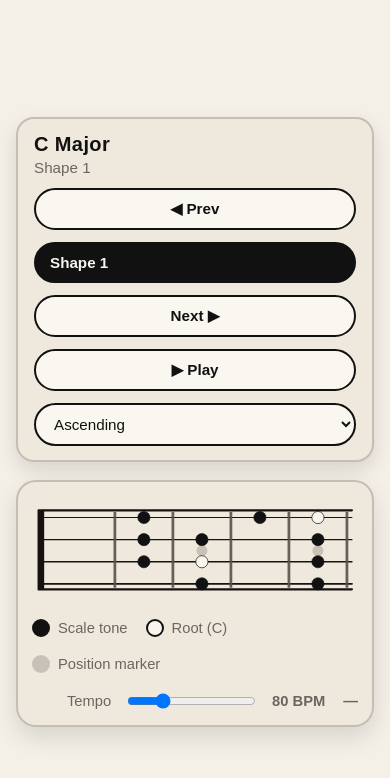
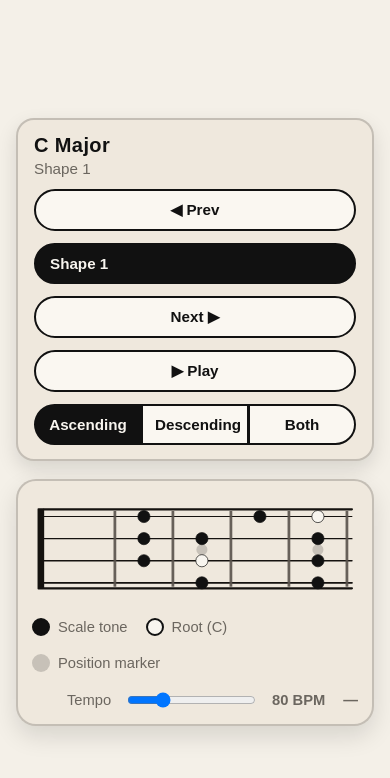
Before and after one commit to swinton/bass-cadet, a website with bundled scripts: page index.html in a window 390 px wide. Built offline with nearby package versions, Linux system fonts and the light colour scheme.

Commit message:
Add ascending+descending "Both" mode with toggle button UI
Replaces the pattern <select> with a three-button segmented control
(Ascending / Descending / Both). "Both" plays the scale up then back
down as a single 21-note sequence — ascending joined to descending at
the shared pivot note (top root C), so the pivot is played once.

- lesson-player.js: setPlaybackPattern accepts "both" via whitelist;
  getCurrentSequence computes the combined sequence dynamically
  (ascending + descending.slice(1)) so no lesson JSON changes needed
- index.html: <select> replaced with .pattern-toggle button group
- css/styles.css: segmented pill-button styles; responsive rules for
  narrow viewports
- app.js: rewired to use delegated click listener and aria-pressed
  state; activeNoteLabel now calls player.getCurrentSequence() so
  "both" mode correctly tracks the active note

Co-Authored-By: Claude Sonnet 4.6 <noreply@anthropic.com>

```diff
--- a/css/styles.css
+++ b/css/styles.css
@@ -204,9 +204,31 @@ svg {
   }
 }
 
+.pattern-toggle {
+  display: flex;
+  gap: 0;
+}
+
+.pattern-toggle .pattern-btn {
+  border-radius: 0;
+  border-right-width: 1px;
+  min-width: 0;
+  padding: 10px 12px;
+}
+
+.pattern-toggle .pattern-btn:first-child { border-radius: 999px 0 0 999px; }
+.pattern-toggle .pattern-btn:last-child  { border-radius: 0 999px 999px 0; border-right-width: 2px; }
+.pattern-toggle .pattern-btn.active      { background: var(--ink); color: var(--dot-open); }
+
+@media (max-width: 900px) {
+  .pattern-toggle { grid-column: 1 / -1; }
+}
+
 @media (max-width: 640px) {
   body { padding: 16px; }
   .board-wrap { padding: 14px; border-radius: 20px; }
-  .btn, .chip, select { width: 100%; }
+  .btn, .chip { width: 100%; }
   .topbar { grid-template-columns: 1fr; }
+  .pattern-toggle { width: 100%; }
+  .pattern-toggle .pattern-btn { flex: 1; }
 }
--- a/index.html
+++ b/index.html
@@ -17,10 +17,11 @@
       <div class="chip" id="shape-label">Shape 1</div>
       <button class="btn">Next ▶</button>
       <button class="btn play" id="play-btn">▶ Play</button>
-      <select id="pattern-select" aria-label="Playback pattern">
-        <option value="ascending">Ascending</option>
-        <option value="descending">Descending</option>
-      </select>
+      <div class="pattern-toggle" role="group" aria-label="Playback pattern">
+        <button class="btn pattern-btn active" data-pattern="ascending"  aria-pressed="true">Ascending</button>
+        <button class="btn pattern-btn"        data-pattern="descending" aria-pressed="false">Descending</button>
+        <button class="btn pattern-btn"        data-pattern="both"       aria-pressed="false">Both</button>
+      </div>
     </section>
 
     <section class="board-wrap">
--- a/js/app.js
+++ b/js/app.js
@@ -9,7 +9,7 @@ function main() {
   const svgEl = document.querySelector("#fretboard");
   const labelsEl = document.querySelector("#fret-labels");
   const playBtn = document.querySelector("#play-btn");
-  const patternSelect = document.querySelector("#pattern-select");
+  const patternBtns = document.querySelectorAll(".pattern-btn");
   const tempoInput = document.querySelector("#tempo");
   const tempoValue = document.querySelector("#tempo-value");
   const activeNoteLabel = document.querySelector("#active-note-label");
@@ -25,11 +25,15 @@ function main() {
         subtitleEl.textContent = lesson.subtitle || "";
       }
       playBtn.textContent = state.isPlaying ? "❚❚ Pause" : "▶ Play";
-      patternSelect.value = state.playbackPattern;
+      patternBtns.forEach(btn => {
+        const isActive = btn.dataset.pattern === state.playbackPattern;
+        btn.classList.toggle("active", isActive);
+        btn.setAttribute("aria-pressed", String(isActive));
+      });
       tempoInput.value = state.tempo;
       tempoValue.textContent = `${state.tempo} BPM`;
 
-      const sequence = lesson?.playbackPatterns?.[state.playbackPattern] ?? [];
+      const sequence = player.getCurrentSequence();
       const activeId = sequence[state.activeStepIndex] || null;
       const activeNote = lesson?.visibleNotes?.find(n => n.id === activeId) || null;
       activeNoteLabel.textContent = activeNote
@@ -39,7 +43,10 @@ function main() {
   });
 
   playBtn.addEventListener("click", () => player.togglePlay());
-  patternSelect.addEventListener("change", e => player.setPlaybackPattern(e.target.value));
+  document.querySelector(".pattern-toggle").addEventListener("click", e => {
+    const btn = e.target.closest(".pattern-btn");
+    if (btn) player.setPlaybackPattern(btn.dataset.pattern);
+  });
   tempoInput.addEventListener("input", e => player.setTempo(Number(e.target.value)));
 
   loadLesson("./data/c-major-shape-1.json")
--- a/js/lesson-player.js
+++ b/js/lesson-player.js
@@ -38,7 +38,9 @@ export class LessonPlayer {
   }
 
   setPlaybackPattern(name) {
-    if (!this.lesson?.playbackPatterns?.[name]) return;
+    const valid = ["ascending", "descending", "both"];
+    if (!valid.includes(name)) return;
+    if (name !== "both" && !this.lesson?.playbackPatterns?.[name]) return;
     this.state.playbackPattern = name;
     this.state.activeStepIndex = -1;
     this.renderer.clearActiveNote();
@@ -105,6 +107,11 @@ export class LessonPlayer {
   }
 
   getCurrentSequence() {
+    if (this.state.playbackPattern === "both") {
+      const asc  = this.lesson?.playbackPatterns?.ascending  ?? [];
+      const desc = this.lesson?.playbackPatterns?.descending ?? [];
+      return asc.length && desc.length ? [...asc, ...desc.slice(1)] : asc;
+    }
     return this.lesson?.playbackPatterns?.[this.state.playbackPattern] ?? [];
   }
 
```
